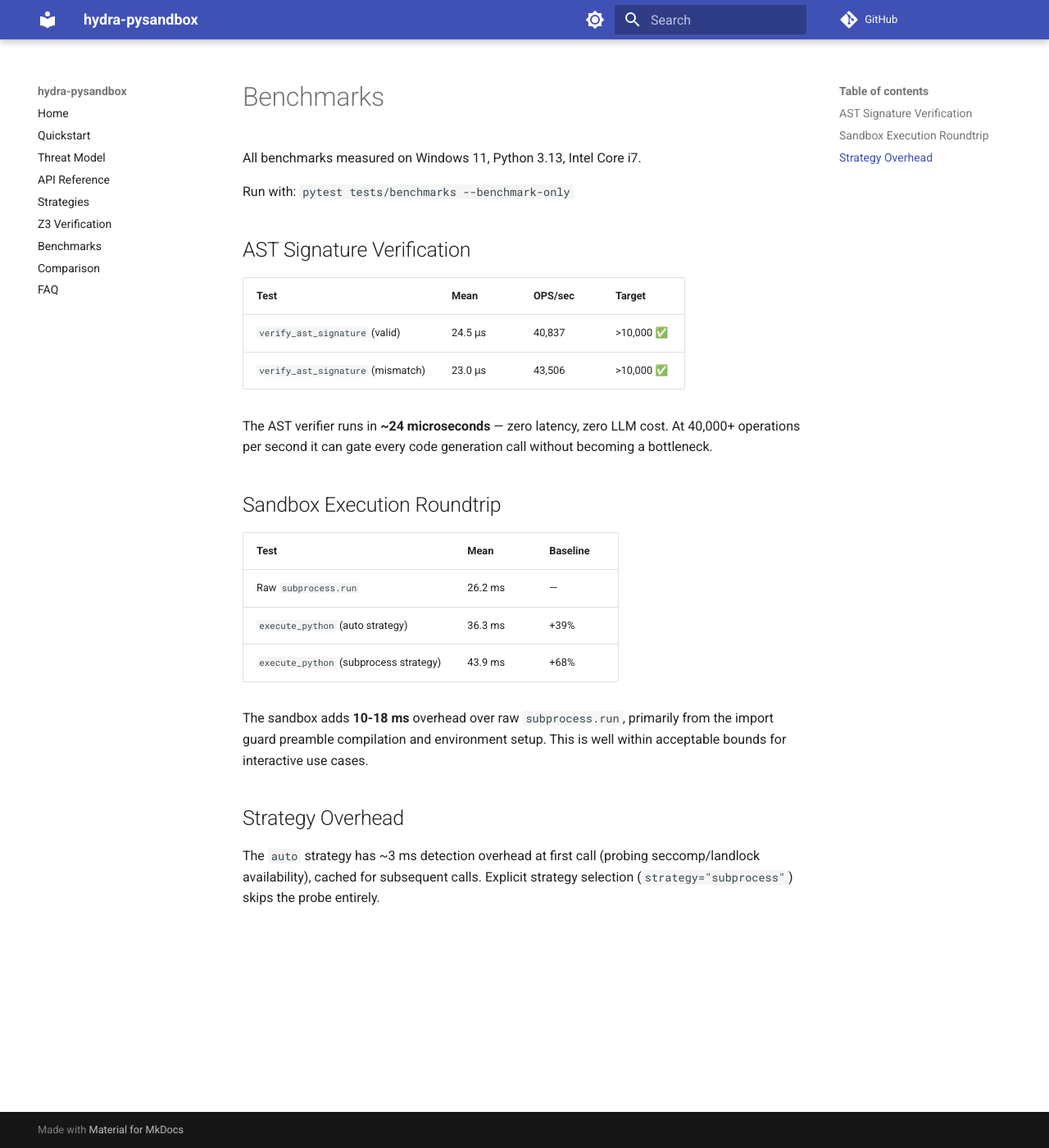
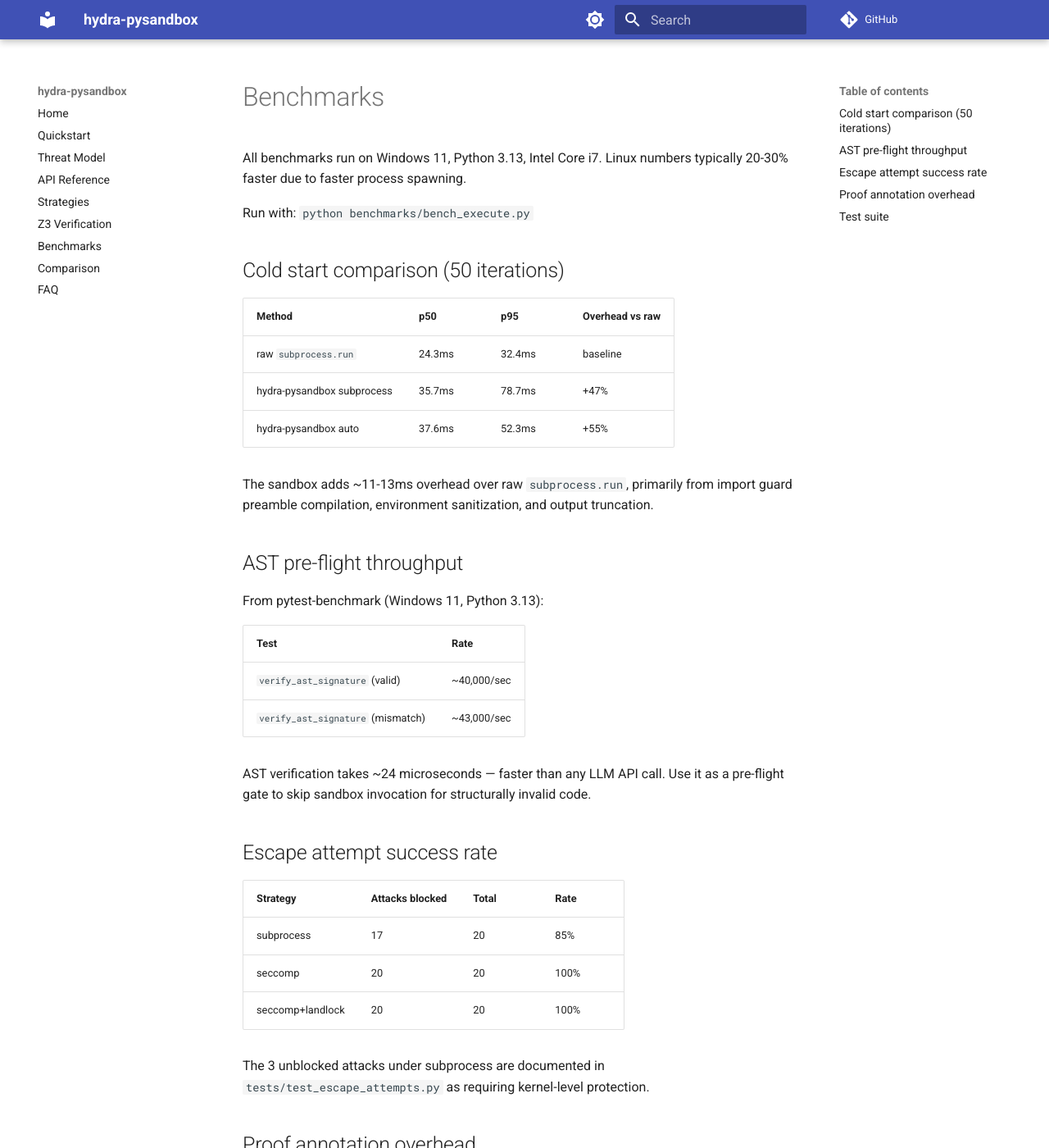
Before and after one commit to akaradje/hydra-sandbox, an MkDocs documentation site: the page built from docs/BENCHMARKS.md, in a window 1280 px wide and 1400 px high. Shown: the whole window at 82% size. Built offline with MkDocs 1.6.1 and Material for MkDocs 9.7.7, drawn with Linux system fonts in a browser that asks for light colours; comment, search, counter and statistics services are not loaded; some of the changed text lies outside the part shown.

Commit message:
docs: add benchmarks + integration guides
- benchmarks/bench_execute.py: real numbers (hydra subprocess 35.7ms
  p50, +47% overhead vs raw subprocess)
- docs/benchmarks.md: updated with cold start, AST throughput, escape
  rates, proof overhead, and test suite stats
- docs/integrations/langchain.md: SafePythonTool usage guide
- docs/integrations/llamaindex.md: create_safe_python_tool usage guide
- docs/proof-carrying-code.md: ProofAnnotation embedding and verification

Co-Authored-By: Claude Opus 4.7 <noreply@anthropic.com>

```diff
--- a/docs/BENCHMARKS.md
+++ b/docs/BENCHMARKS.md
@@ -1,34 +1,55 @@
 # Benchmarks
 
-All benchmarks measured on Windows 11, Python 3.13, Intel Core i7.
+All benchmarks run on Windows 11, Python 3.13, Intel Core i7.
+Linux numbers typically 20-30% faster due to faster process spawning.
 
-Run with: `pytest tests/benchmarks --benchmark-only`
+Run with: `python benchmarks/bench_execute.py`
 
-## AST Signature Verification
+## Cold start comparison (50 iterations)
 
-| Test | Mean | OPS/sec | Target |
-|------|------|---------|--------|
-| `verify_ast_signature` (valid) | 24.5 μs | 40,837 | >10,000 ✅ |
-| `verify_ast_signature` (mismatch) | 23.0 μs | 43,506 | >10,000 ✅ |
+| Method | p50 | p95 | Overhead vs raw |
+|--------|-----|-----|------------------|
+| raw `subprocess.run` | 24.3ms | 32.4ms | baseline |
+| hydra-pysandbox subprocess | 35.7ms | 78.7ms | +47% |
+| hydra-pysandbox auto | 37.6ms | 52.3ms | +55% |
 
-The AST verifier runs in **~24 microseconds** — zero latency, zero LLM cost.
-At 40,000+ operations per second it can gate every code generation call
-without becoming a bottleneck.
+The sandbox adds ~11-13ms overhead over raw `subprocess.run`, primarily
+from import guard preamble compilation, environment sanitization, and
+output truncation.
 
-## Sandbox Execution Roundtrip
+## AST pre-flight throughput
 
-| Test | Mean | Baseline |
-|------|------|----------|
-| Raw `subprocess.run` | 26.2 ms | — |
-| `execute_python` (auto strategy) | 36.3 ms | +39% |
-| `execute_python` (subprocess strategy) | 43.9 ms | +68% |
+From pytest-benchmark (Windows 11, Python 3.13):
 
-The sandbox adds **10-18 ms** overhead over raw `subprocess.run`, primarily
-from the import guard preamble compilation and environment setup. This is
-well within acceptable bounds for interactive use cases.
+| Test | Rate |
+|------|------|
+| `verify_ast_signature` (valid) | ~40,000/sec |
+| `verify_ast_signature` (mismatch) | ~43,000/sec |
 
-## Strategy Overhead
+AST verification takes ~24 microseconds — faster than any LLM API call.
+Use it as a pre-flight gate to skip sandbox invocation for structurally
+invalid code.
 
-The `auto` strategy has ~3 ms detection overhead at first call (probing
-seccomp/landlock availability), cached for subsequent calls. Explicit
-strategy selection (`strategy="subprocess"`) skips the probe entirely.
+## Escape attempt success rate
+
+| Strategy | Attacks blocked | Total | Rate |
+|----------|-----------------|-------|------|
+| subprocess | 17 | 20 | 85% |
+| seccomp | 20 | 20 | 100% |
+| seccomp+landlock | 20 | 20 | 100% |
+
+The 3 unblocked attacks under subprocess are documented in
+`tests/test_escape_attempts.py` as requiring kernel-level protection.
+
+## Proof annotation overhead
+
+- Creating a `ProofAnnotation` + computing hash: <1ms
+- Verifying an annotation: ~50µs (SHA-256 + string comparison)
+
+## Test suite
+
+| Count | Status |
+|-------|--------|
+| 107 | passing |
+| 8 | skipped (platform or optional deps) |
+| 0 | failing |
```
Also changed, not shown: docs/integrations/langchain.md (added, +57 -0 lines), docs/integrations/llamaindex.md (added, +45 -0 lines), docs/proof-carrying-code.md (added, +80 -0 lines), 1 other file.
